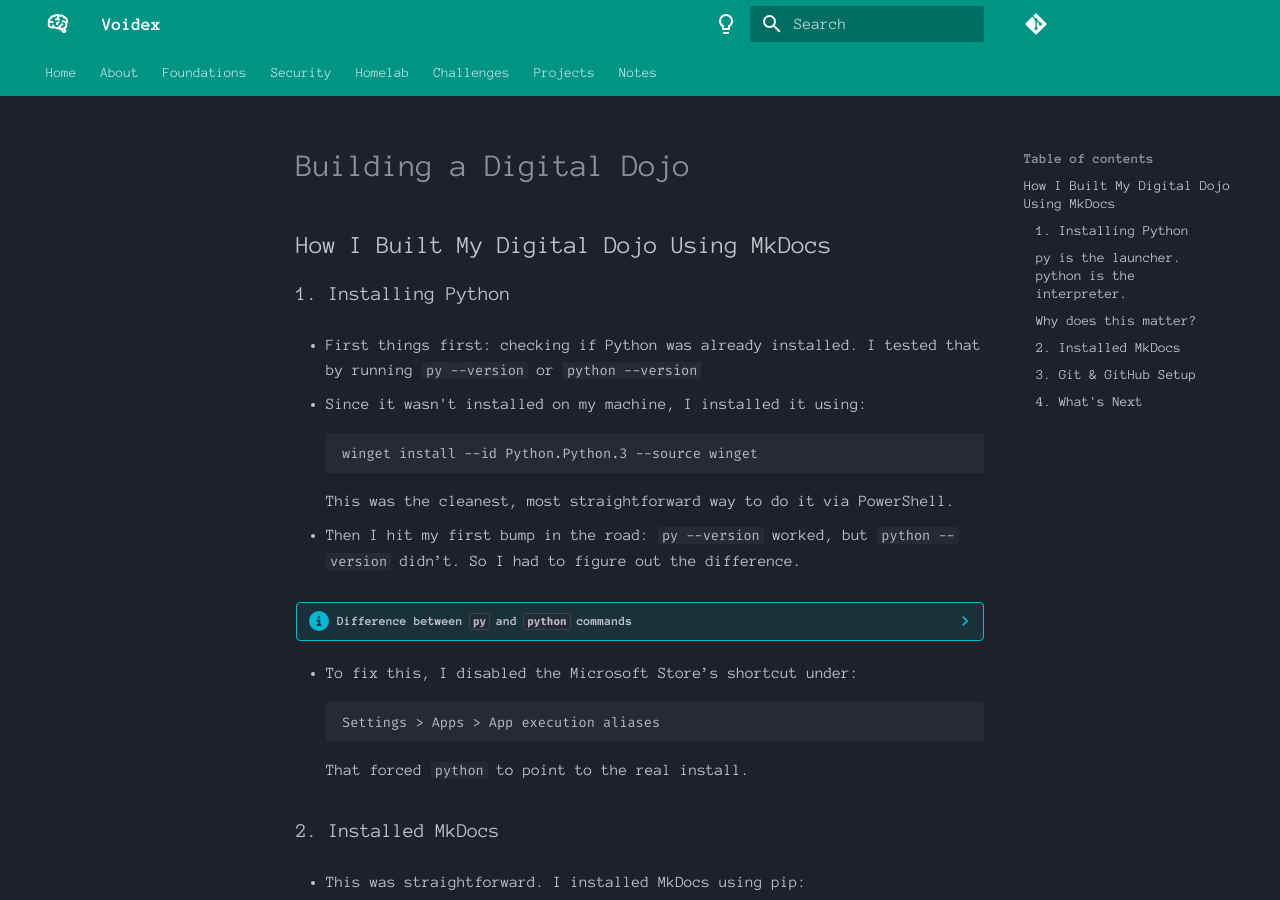
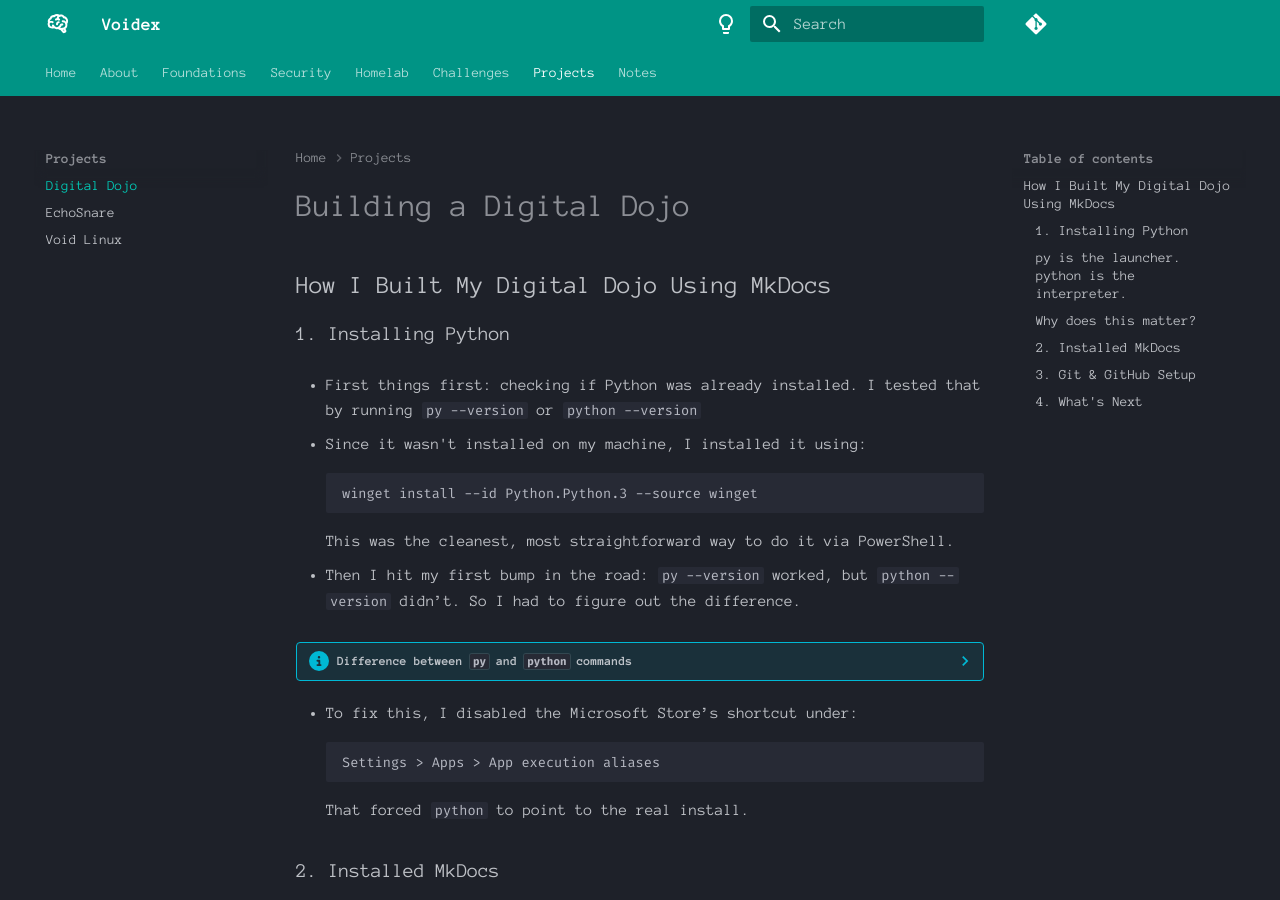
Before and after one commit to Fudomaru/wiki, an MkDocs documentation site: the page built from docs/projects/digital-dojo.md, in a window 1280 px wide and 900 px high. Built offline with MkDocs 1.6.1 and Material for MkDocs 9.7.7, drawn with Linux system fonts in a browser that asks for light colours; comment, search, counter and statistics services are not loaded; some of the changed text lies outside the part shown.

Commit message:
Local edits to mkdocs.yml

```diff
--- a/mkdocs.yml
+++ b/mkdocs.yml
@@ -88,7 +88,7 @@ nav:
       - Bandit: challenges/overthewire/bandit.md
       - Natas: challenges/overthewire/natas.md
   - Projects:
-    - Digital Dojo: projects/digital_dojo.md
+    - Digital Dojo: projects/digital-dojo.md
     - EchoSnare: projects/echosnare.md
     - Void Linux: projects/void_linux.md
   - Notes:
```
